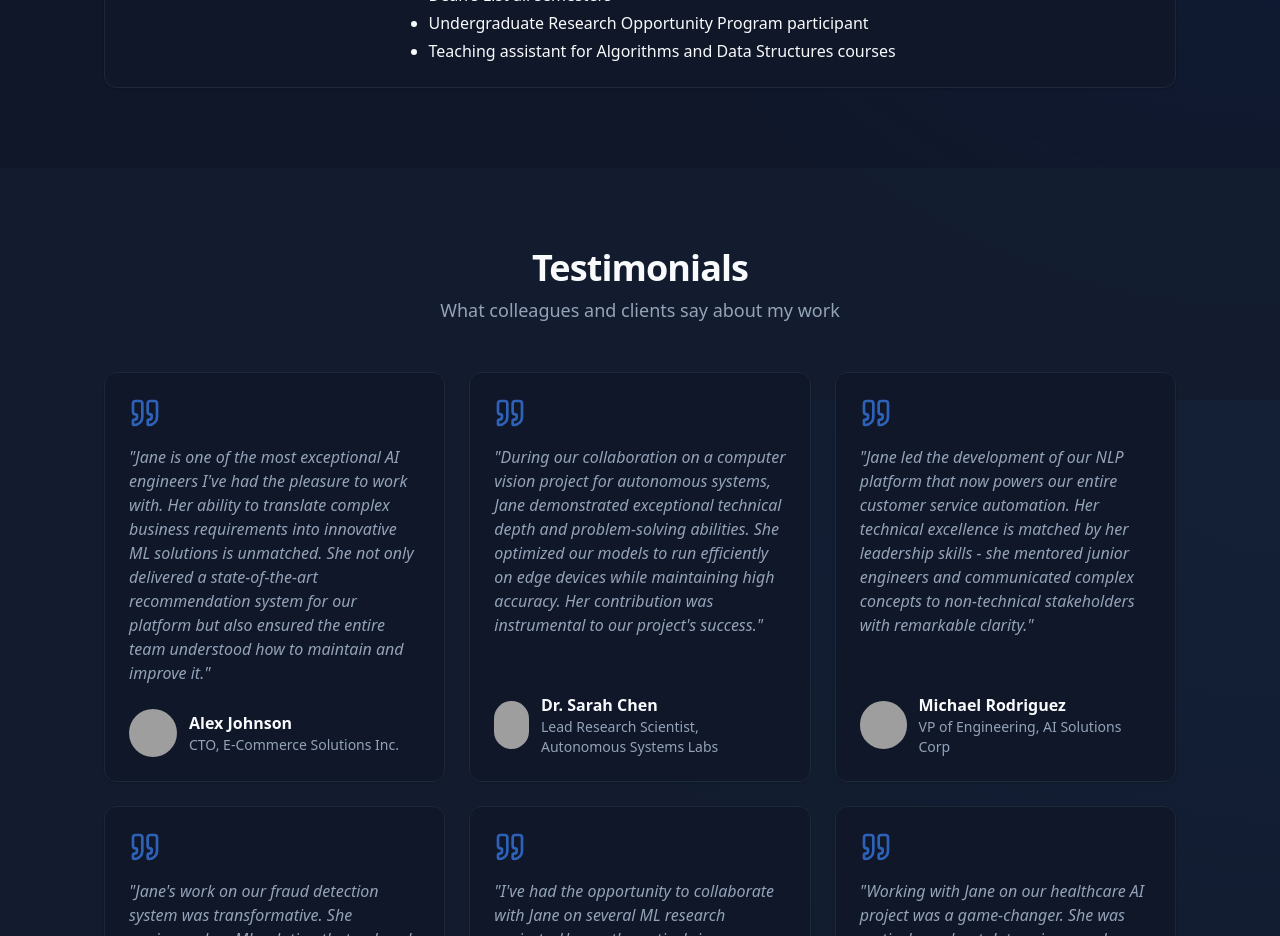
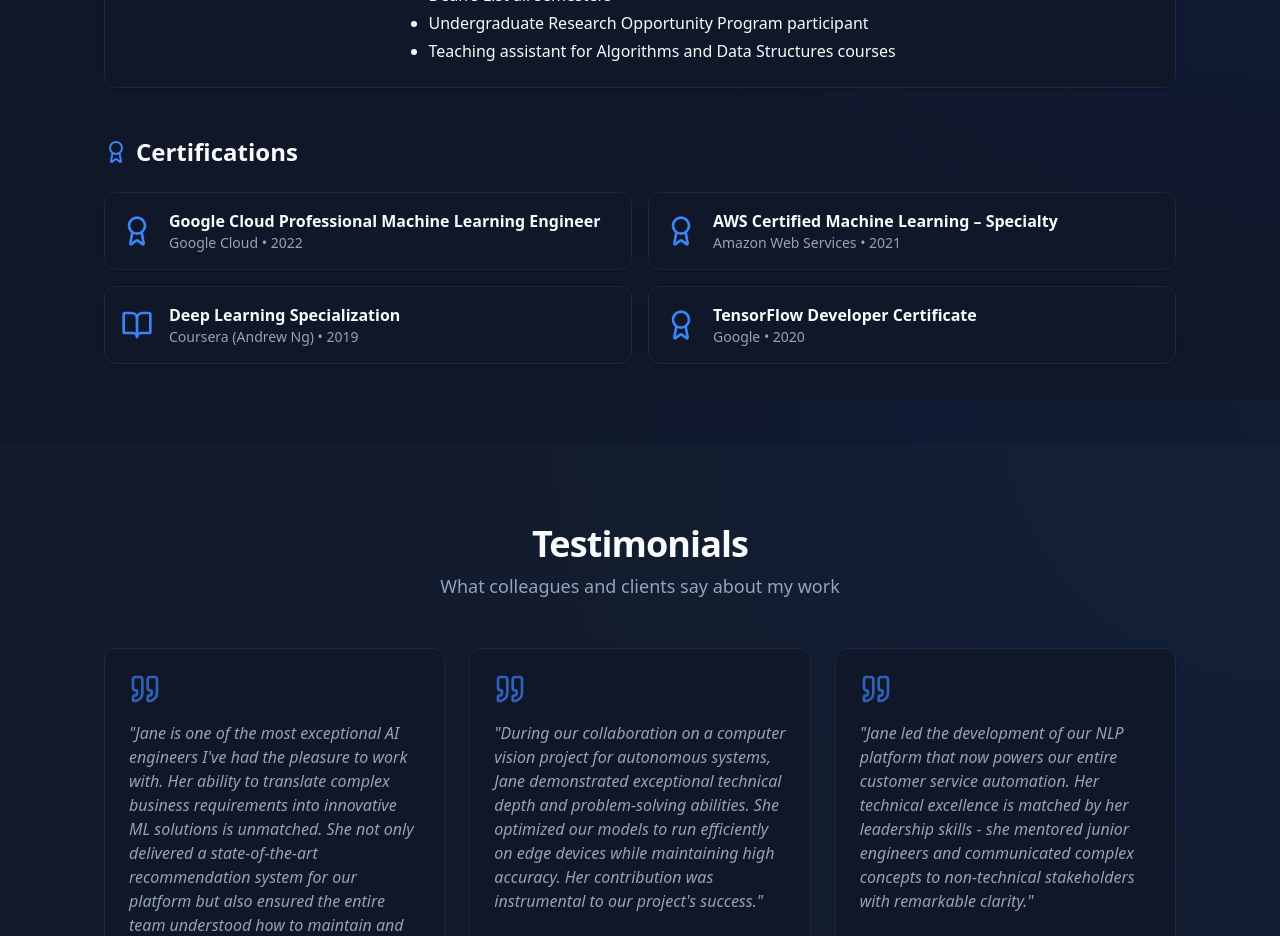
Before and after one commit to fullmax0111/portfolio, a Next.js app: page / in a window 1280 px wide. Shown: the part 6000-6936 px from the top of the page. Built offline with nearby package versions, Linux system fonts and the light colour scheme; grey boxes are pictures that could not be loaded.

Commit message:
Update certificate

```diff
--- a/src/components/sections/education.tsx
+++ b/src/components/sections/education.tsx
@@ -55,32 +55,32 @@ const education = [
 ]
 
 
-// const certifications = [
-//   {
-//     name: "Google Cloud Professional Machine Learning Engineer",
-//     issuer: "Google Cloud",
-//     date: "2022",
-//     icon: <Award className="h-8 w-8 text-primary" />
-//   },
-//   {
-//     name: "AWS Certified Machine Learning – Specialty",
-//     issuer: "Amazon Web Services",
-//     date: "2021",
-//     icon: <Award className="h-8 w-8 text-primary" />
-//   },
-//   {
-//     name: "Deep Learning Specialization",
-//     issuer: "Coursera (Andrew Ng)",
-//     date: "2019",
-//     icon: <BookOpen className="h-8 w-8 text-primary" />
-//   },
-//   {
-//     name: "TensorFlow Developer Certificate",
-//     issuer: "Google",
-//     date: "2020",
-//     icon: <Award className="h-8 w-8 text-primary" />
-//   }
-// ]
+const certifications = [
+  {
+    name: "Google Cloud Professional Machine Learning Engineer",
+    issuer: "Google Cloud",
+    date: "2022",
+    icon: <Award className="h-8 w-8 text-primary" />
+  },
+  {
+    name: "AWS Certified Machine Learning – Specialty",
+    issuer: "Amazon Web Services",
+    date: "2021",
+    icon: <Award className="h-8 w-8 text-primary" />
+  },
+  {
+    name: "Deep Learning Specialization",
+    issuer: "Coursera (Andrew Ng)",
+    date: "2019",
+    icon: <BookOpen className="h-8 w-8 text-primary" />
+  },
+  {
+    name: "TensorFlow Developer Certificate",
+    issuer: "Google",
+    date: "2020",
+    icon: <Award className="h-8 w-8 text-primary" />
+  }
+]
 
 export function EducationSection() {
   return (
@@ -142,7 +142,7 @@ export function EducationSection() {
         </div>
 
         {/* Certifications */}
-        {/* <div className="space-y-6">
+        <div className="space-y-6">
           <h3 className="text-2xl font-bold flex items-center gap-2">
             <Award className="h-6 w-6 text-primary" /> Certifications
           </h3>
@@ -162,7 +162,7 @@ export function EducationSection() {
               </Card>
             ))}
           </div>
-        </div> */}
+        </div>
       </div>
     </section>
   )
```
